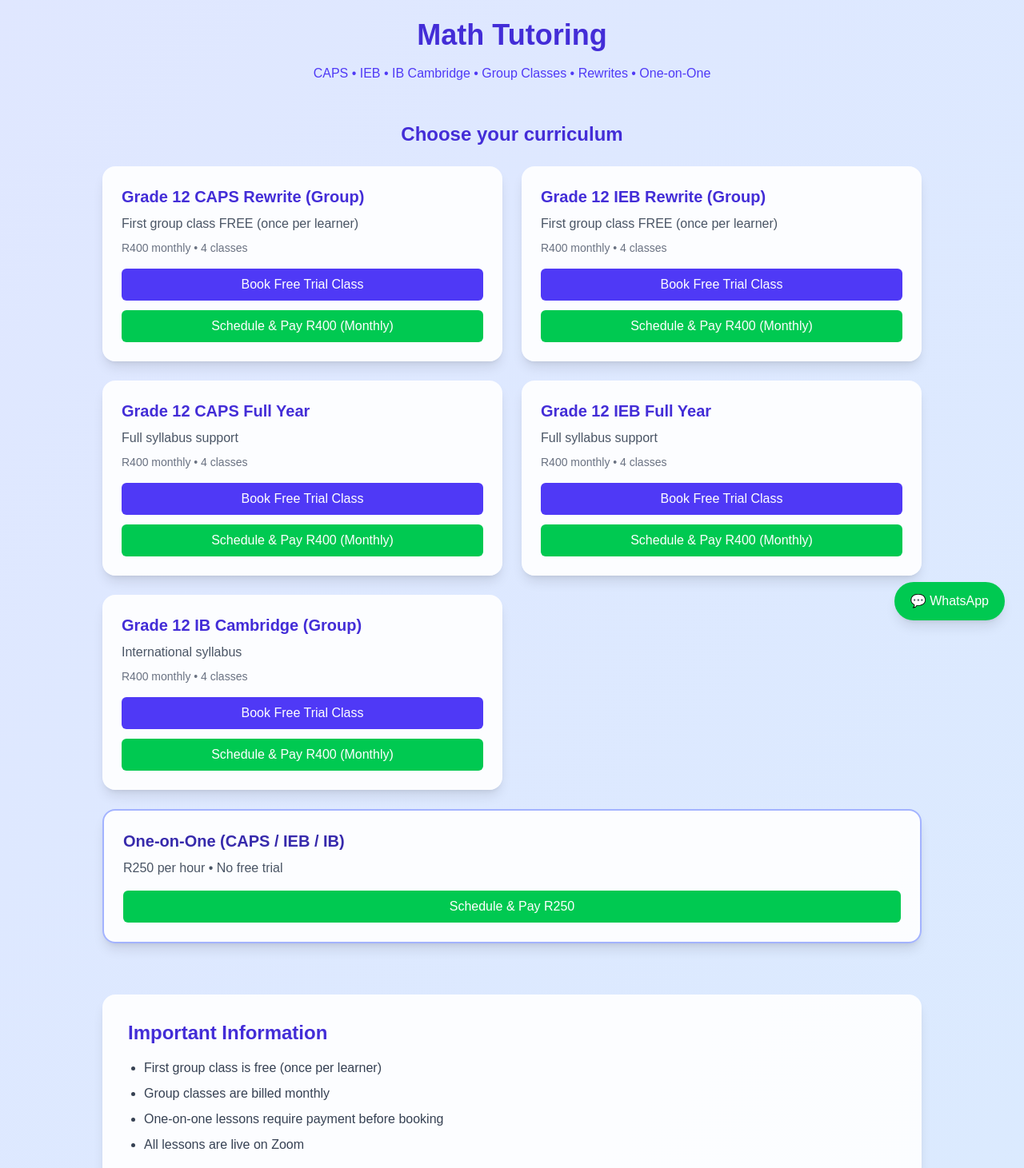
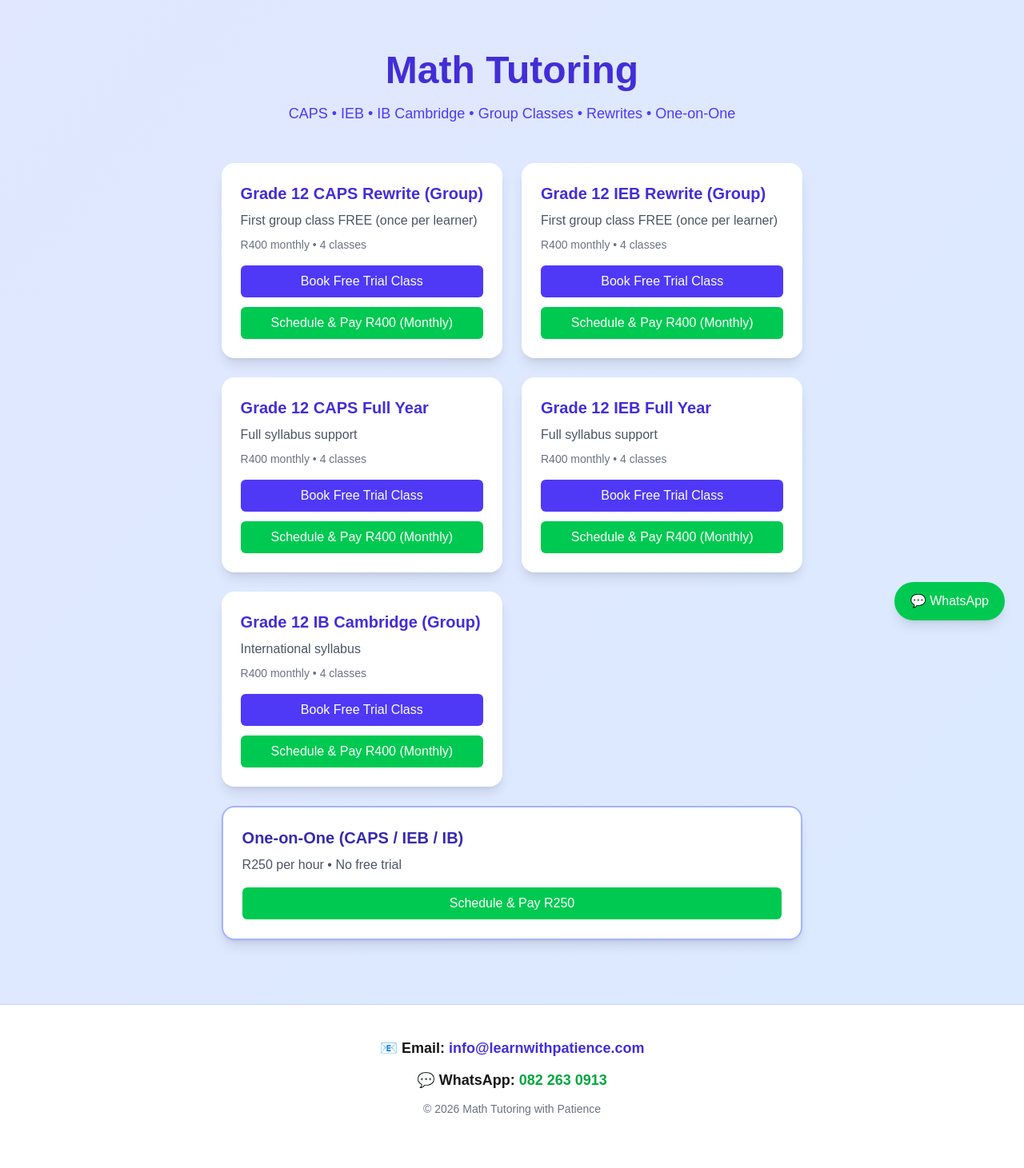
Before and after one commit to PatienceMath/patiencemath, a Next.js app: page / in a window 1280 px wide. Shown: the top 1461 px of the page at 80% size. After the commit the page ends 1437 px from the top, so only its background shows below. Built offline with nearby package versions, Linux system fonts and the light colour scheme.

Commit message:
Add visible footer with email and WhatsApp

```diff
--- a/app/page.tsx
+++ b/app/page.tsx
@@ -13,8 +13,9 @@ export default function MathTutoringLanding() {
     'https://wa.me/27822630913?text=Hi%20I%20would%20like%20to%20enquire%20about%20Grade%2012%20Math%20tutoring';
 
   return (
-    <main className="min-h-screen p-6 bg-gradient-to-br from-indigo-100 to-blue-100">
-      {/* WhatsApp */}
+    <main className="min-h-screen bg-gradient-to-br from-indigo-100 to-blue-100 flex flex-col">
+
+      {/* WhatsApp Floating Button */}
       <a
         href={whatsappLink}
         target="_blank"
@@ -24,27 +25,22 @@ export default function MathTutoringLanding() {
         💬 WhatsApp
       </a>
 
-      {/* Header */}
-      <div className="max-w-5xl mx-auto text-center mb-12">
+      {/* HEADER */}
+      <div className="max-w-5xl mx-auto text-center mt-16 mb-12 px-4">
         <motion.h1
           initial={{ opacity: 0, y: -20 }}
           animate={{ opacity: 1, y: 0 }}
-          className="text-4xl font-extrabold text-indigo-700 mb-4"
+          className="text-4xl md:text-5xl font-extrabold text-indigo-700 mb-4"
         >
-        Math Tutoring
+          Math Tutoring
         </motion.h1>
-        <p className="text-indigo-600">
+        <p className="text-indigo-600 text-lg">
           CAPS • IEB • IB Cambridge • Group Classes • Rewrites • One-on-One
         </p>
       </div>
 
-      {/* Choose curriculum */}
-      <div className="max-w-5xl mx-auto text-center mb-6">
-        <h2 className="text-2xl font-bold text-indigo-700">Choose your curriculum</h2>
-      </div>
-
-      {/* Cards */}
-      <div className="grid gap-6 max-w-5xl mx-auto md:grid-cols-2">
+      {/* CARDS */}
+      <div className="grid gap-6 max-w-5xl mx-auto md:grid-cols-2 px-4">
         <Card
           title="Grade 12 CAPS Rewrite (Group)"
           desc="First group class FREE (once per learner)"
@@ -85,7 +81,8 @@ export default function MathTutoringLanding() {
           item="Grade 12 IB Cambridge Monthly Package"
         />
 
-        <div className="bg-white/90 rounded-2xl shadow-lg p-6 md:col-span-2 border-2 border-indigo-300">
+        {/* ONE-ON-ONE */}
+        <div className="bg-white rounded-2xl shadow-lg p-6 md:col-span-2 border-2 border-indigo-300">
           <h3 className="text-xl font-semibold text-indigo-800 mb-2">
             One-on-One (CAPS / IEB / IB)
           </h3>
@@ -98,16 +95,36 @@ export default function MathTutoringLanding() {
         </div>
       </div>
 
-      {/* Info */}
-      <div className="max-w-5xl mx-auto mt-16 bg-white/90 rounded-2xl shadow-lg p-8">
-        <h2 className="text-2xl font-bold text-indigo-700 mb-4">Important Information</h2>
-        <ul className="list-disc pl-5 text-gray-700 space-y-2">
-          <li>First group class is free (once per learner)</li>
-          <li>Group classes are billed monthly</li>
-          <li>One-on-one lessons require payment before booking</li>
-          <li>All lessons are live on Zoom</li>
-        </ul>
-      </div>
+      {/* FOOTER — VERY VISIBLE */}
+      <footer className="mt-20 bg-white border-t border-indigo-200">
+        <div className="max-w-5xl mx-auto py-10 px-4 text-center">
+          <p className="text-lg font-semibold mb-3">
+            📧 Email:{' '}
+            <a
+              href="mailto:info@learnwithpatience.com"
+              className="text-indigo-700 hover:underline"
+            >
+              info@learnwithpatience.com
+            </a>
+          </p>
+
+          <p className="text-lg font-semibold mb-3">
+            💬 WhatsApp:{' '}
+            <a
+              href="https://wa.me/27822630913"
+              target="_blank"
+              rel="noopener noreferrer"
+              className="text-green-600 hover:underline"
+            >
+              082 263 0913
+            </a>
+          </p>
+
+          <p className="text-sm text-gray-500">
+            © {new Date().getFullYear()} Math Tutoring with Patience
+          </p>
+        </div>
+      </footer>
     </main>
   );
 }
@@ -126,7 +143,7 @@ function Card({
   item: string;
 }) {
   return (
-    <div className="bg-white/90 rounded-2xl shadow-lg p-6">
+    <div className="bg-white rounded-2xl shadow-lg p-6">
       <h3 className="text-xl font-semibold text-indigo-700 mb-2">{title}</h3>
       <p className="text-gray-600 mb-2">{desc}</p>
       <p className="text-sm text-gray-500 mb-4">{price}</p>
@@ -157,11 +174,16 @@ function PayFastButton({
   label: string;
 }) {
   return (
-    <form method="POST" action="https://www.payfast.co.za/eng/process" target="_top">
+    <form
+      method="POST"
+      action="https://www.payfast.co.za/eng/process"
+      target="_top"
+    >
       <input type="hidden" name="merchant_id" value={PAYFAST_MERCHANT_ID} />
       <input type="hidden" name="merchant_key" value={PAYFAST_MERCHANT_KEY} />
       <input type="hidden" name="amount" value={amount} />
       <input type="hidden" name="item_name" value={item} />
+
       <button
         type="submit"
         className="w-full bg-green-500 hover:bg-green-600 text-white py-2 rounded-md"
```
